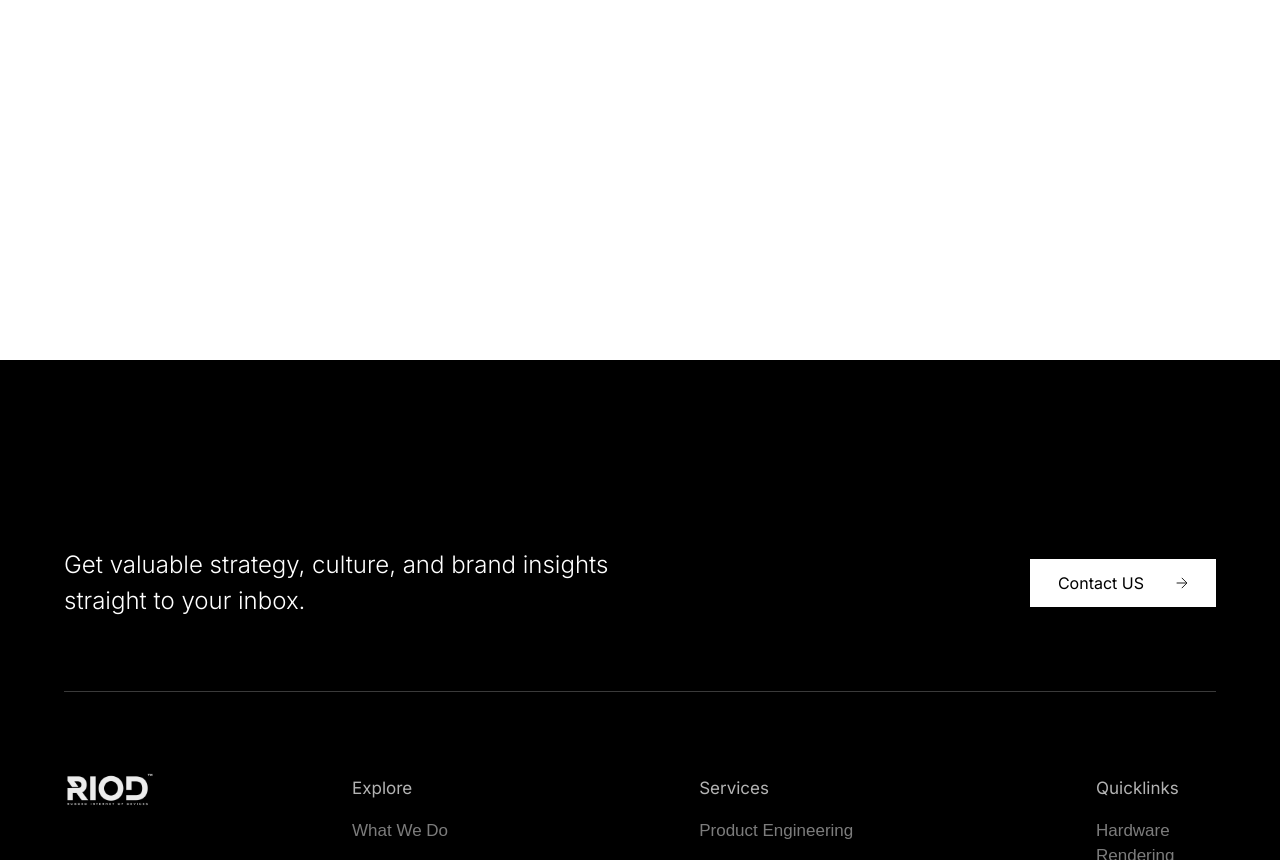
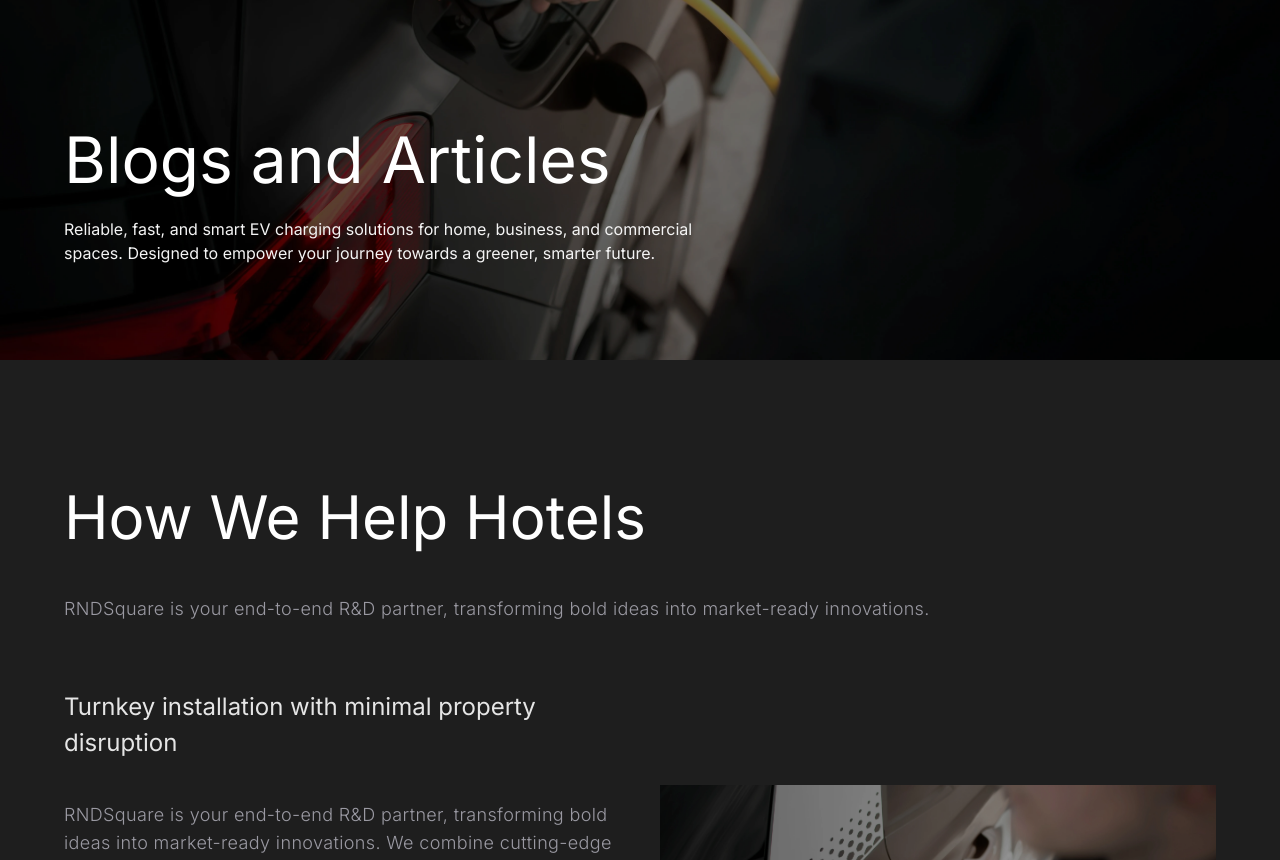
Before and after one commit to RiodTeam/RIOD_WEBSITE, a Next.js app: page /ev-chargers in a window 1280 px wide. Before the commit this address had no page. Shown: the part 440-1300 px from the top of the page. Built offline with nearby package versions, Linux system fonts and the light colour scheme.

Commit message:
ev chargers page added

```diff
--- /dev/null
+++ b/app/(route)/ev-chargers/page.tsx
@@ -0,0 +1,17 @@
+import HowWeHelpHotels from '@/app/components/ev-chargers/HowWeHelp'
+import React from 'react'
+import HeroSection from '@/app/components/common/Hero'
+
+const page = () => {
+  return (
+    <div>
+        <HeroSection
+                backgroundImage="/home/hero.webp"
+                title="Blogs and Articles"
+                description="Reliable, fast, and smart EV charging solutions for home, business, and commercial spaces. Designed to empower your journey towards a greener, smarter future." />
+        <HowWeHelpHotels/>
+    </div>
+  )
+}
+
+export default page
--- /dev/null
+++ b/app/components/ev-chargers/HowWeHelp.tsx
@@ -0,0 +1,100 @@
+"use client";
+
+import { useState } from "react";
+import Image from "next/image";
+
+export default function HowWeHelpHotels() {
+  const [openIndex, setOpenIndex] = useState(0);
+
+  const accordionItems = [
+    {
+      title: "Turnkey installation with minimal property disruption",
+      desc: `RNDSquare is your end-to-end R&D partner, transforming bold ideas into market-ready innovations.
+             We combine cutting-edge engineering, IoT solutions, and software expertise to design, build, and scale
+             products that drive real-world impact.`,
+      image: "/home/hero.webp",
+    },
+    {
+      title: "Revenue-sharing or hotel-owned model",
+      desc: `We combine engineering, IoT, and software expertise to scale impactful products.`,
+      image: "/home/hero.webp",
+    },
+    {
+      title: "Smart load balancing for hotel power infrastructure",
+      desc: `Balance load across hotel EV charging systems while ensuring safety and performance.`,
+      image: "/home/hero.webp",
+    },
+    {
+      title: "Guest-friendly, branded charging experience",
+      desc: `Deliver a seamless charging experience aligned with hotel branding.`,
+      image: "/home/hero.webp",
+    },
+    {
+      title: "Integration with hotel apps / billing systems",
+      desc: `Integrate charging systems with PMS, apps, and automated billing.`,
+      image: "/home/hero.webp",
+    },
+  ];
+
+  return (
+    <section className="w-full bg-[#1e1e1e] text-white py-[5rem] md:py-[7rem]">
+      <div className="w-[90%] max-w-[1400px] mx-auto">
+
+        {/* TITLE */}
+        <h2 className="section-heading leading-normal! font-inter">
+          How We Help Hotels
+        </h2>
+
+        {/* INTRO */}
+        <p className="normal-text font-inter font-normal tracking-[0.3px] mt-8 leading-[1.7]! text-[#9a99a2]">
+          RNDSquare is your end-to-end R&D partner, transforming bold ideas into
+          market-ready innovations.
+        </p>
+
+        {/* ACCORDION */}
+        <div className="mt-[4rem] space-y-10">
+          {accordionItems.map((item, index) => {
+            const isOpen = openIndex === index;
+
+            return (
+              <div key={index}>
+
+                <button
+                  onClick={() => setOpenIndex(index)}
+                  className="w-[50%] text-left text-[20px] md:text-[24px] font-inter text-[#e5e5e5]"
+                >
+                  {item.title}
+                </button>
+
+                {isOpen && (
+                  <div className="mt-6 grid grid-cols-1 md:grid-cols-2 gap-10 items-start">
+
+                    {/* LEFT SIDE — TITLE + DESCRIPTION */}
+                    <div>
+                      <p className="text-[#9a99a2] normal-text font-inter leading-[1.7] mt-4">
+                        {item.desc}
+                      </p>
+                    </div>
+
+                    {/* RIGHT SIDE — IMAGE */}
+                    <div className="relative w-full h-[230px] sm:h-[280px] md:h-[320px] lg:h-[360px]">
+                      <Image
+                        src={item.image}
+                        alt="Feature image"
+                        fill
+                        className="object-cover"
+                      />
+                    </div>
+
+                  </div>
+                )}
+
+                <div className="w-full border-b border-[#4a4a4a] mt-6"></div>
+              </div>
+            );
+          })}
+        </div>
+      </div>
+    </section>
+  );
+}
```
